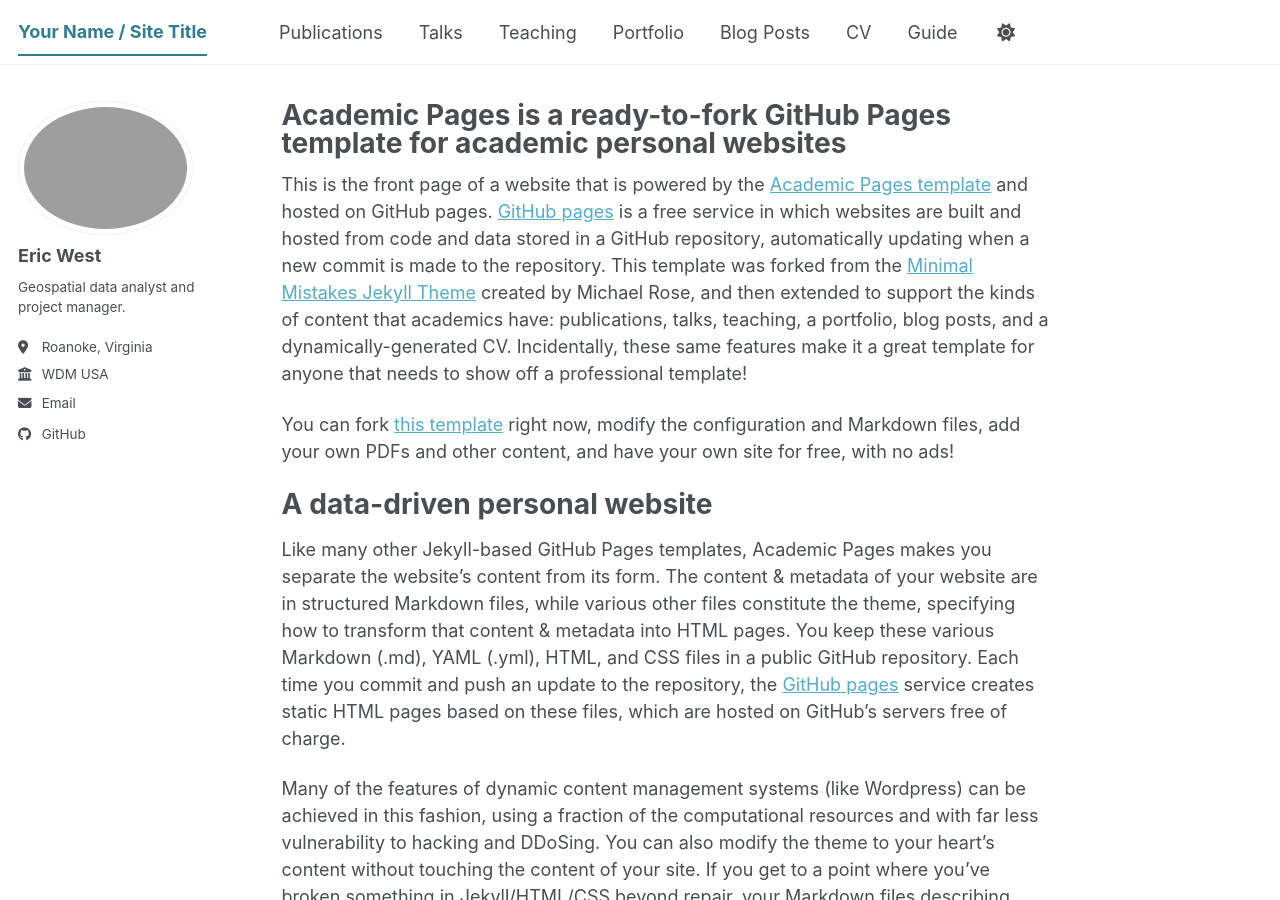
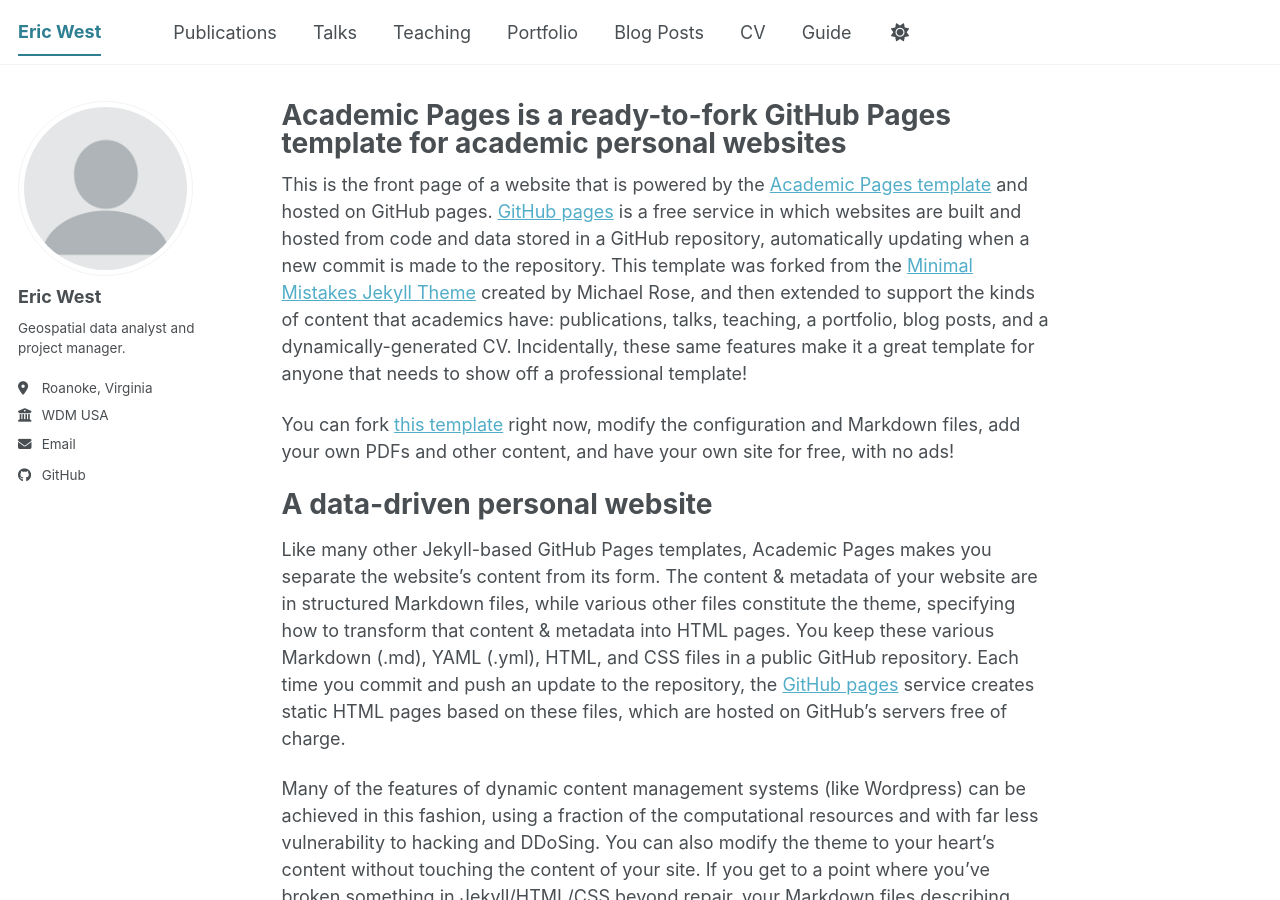
Before and after one commit to ericallanwest/ericallanwest.github.io, a Jekyll site: the page built from _pages/about.md, in a window 1280 px wide and 900 px high. Built offline with Jekyll 4.4.1, drawn with Linux system fonts in a browser that asks for light colours; a script bundle is joined from its source files by our own code; library files that are not in the unit come from our copies.

Commit message:
Update _config.yml

```diff
--- a/_config.yml
+++ b/_config.yml
@@ -9,7 +9,7 @@
 # Basic Site Settings
 locale                   : "en-US"
 site_theme               : "default" # The available themes options are "default", "air", "sunrise", "mint", "dirt" and "contrast"
-title                    : "Your Name / Site Title"
+title                    : "Eric West"
 title_separator          : "-"
 name                     : &name "Your Name"
 description              : &description "Your Name's academic portfolio"   # Update this with a general description of your site, this is the default if not overridden by a page
@@ -23,7 +23,7 @@ repository               : "academicpages/academicpages.github.io"
 #               Additional customization can be done by editing /_includes/author-profile.html
 author:
   # Biographic information
-  avatar           : # "profile.png"
+  avatar           : "profile.png"
   name             : "Eric West"
   pronouns         : # example: "she/her"
   bio              : "Geospatial data analyst and project manager."
```
